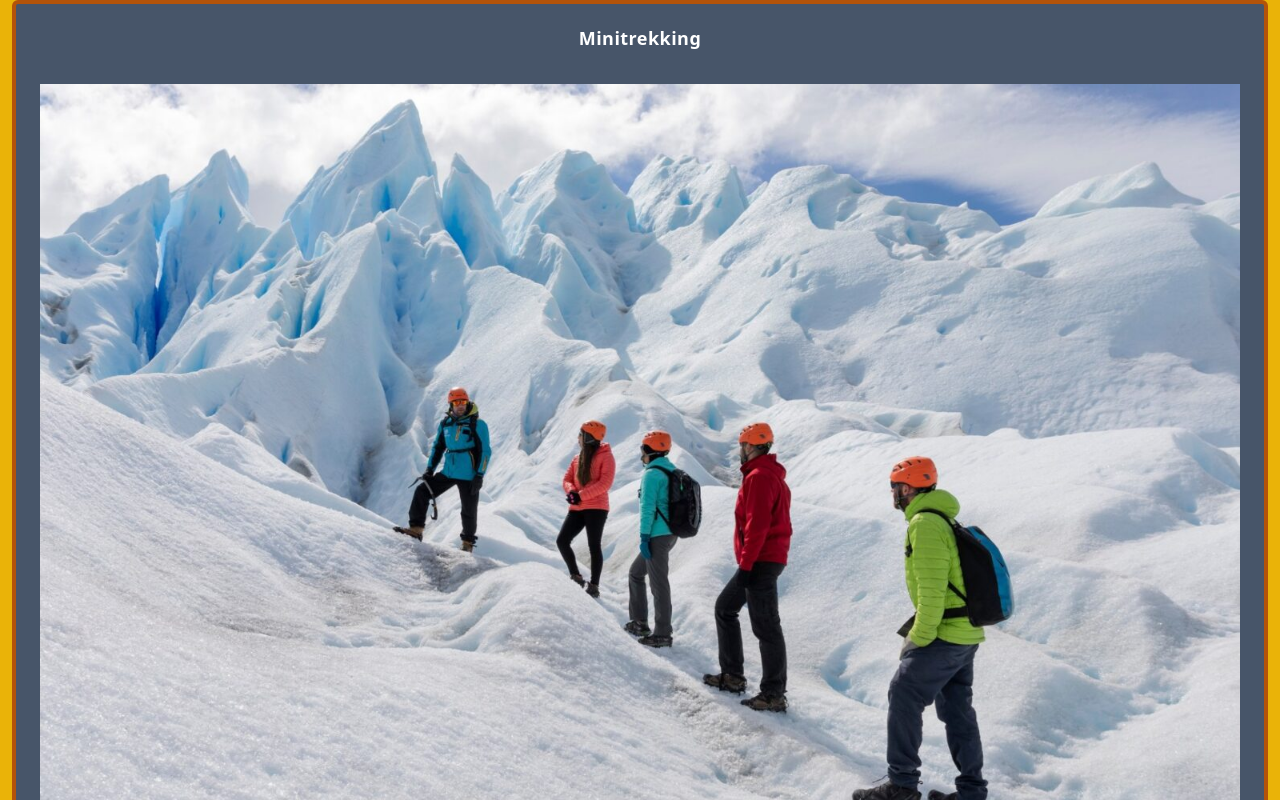
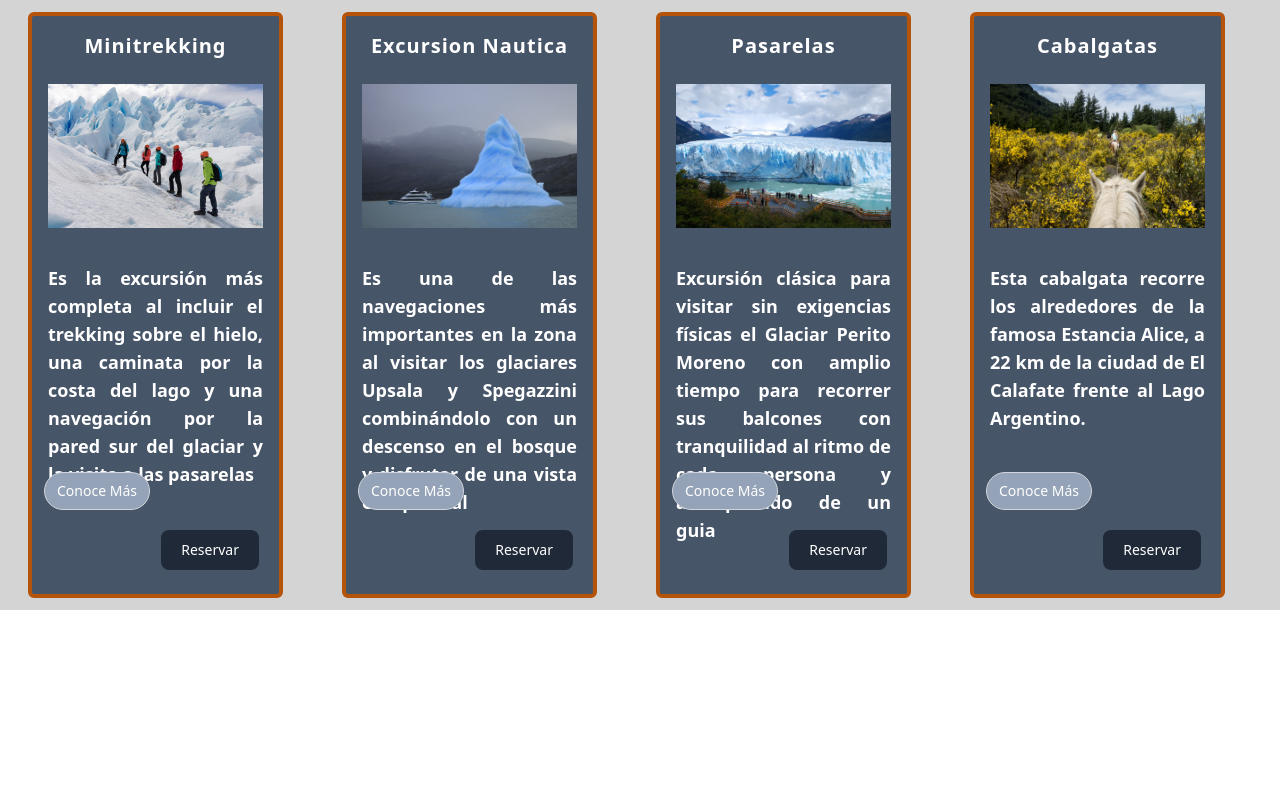
Before and after one commit to DulceNey/Proyecto-Andes, a React (Create React App) app: page / in a window 1280 px wide. Shown: the top 800 px of the page. Built offline with nearby package versions, Linux system fonts and the light colour scheme.

Commit message:
diseño responsivo de card

```diff
--- a/src/componentes/boton/Boton.js
+++ b/src/componentes/boton/Boton.js
@@ -2,7 +2,8 @@ import React from 'react'
 
 const Boton = () => {
 return (
-    <button type="button" className="text-white bg-gray-800 hover:bg-gray-900 focus:outline-none focus:ring-4 focus:ring-gray-300 font-medium rounded-lg text-sm px-5 py-2.5 my-3 mx-2 dark:bg-gray-800 dark:hover:bg-gray-700 dark:focus:ring-gray-700 dark:border-gray-700 float-right ">Reservar</button>
+    <button type="button" className="text-white bg-gray-800 hover:bg-gray-900 focus:outline-none focus:ring-4 focus:ring-gray-300 font-medium rounded-lg text-sm px-5 py-2.5 mt-2 mb-3 mx-3  dark:bg-gray-800 dark:hover:bg-gray-700 dark:focus:ring-gray-700 dark:border-gray-700 float-right
+    md:mr-5">Reservar</button>
 )
 }
 
--- a/src/componentes/cards/Cardlist.js
+++ b/src/componentes/cards/Cardlist.js
@@ -4,7 +4,7 @@ import Cards from './Cards';
 const Cardlist = ({data}) => {
   return (
     <>
-      <div className="w-screen h-100% flex flex-row flex-wrap justify-content  bg-yellow-500">
+      <div class="container" className="w-screen h-full flex flex-row flex-wrap justify-content  bg-neutral-300 overflow-hidden md:grid grid-cols-2 lg:grid-cols-3 xl:grid-cols-4 md:gap-2 md:px-4 md:py-3">
         {data.map((item) => (
           <Cards
             key={item.id}
--- a/src/componentes/cards/Cards.js
+++ b/src/componentes/cards/Cards.js
@@ -2,39 +2,42 @@ import React from "react";
 import Boton from "../boton/Boton";
 import { useState } from "react";
 
-const Cards = ({item}) => {
+const Cards = ({ item }) => {
   const [visible, setVisible] = useState(false);
 
   return (
     <figure
+      class="card-conteiner"
       key={item.id}
-      className=" max-w-130 h-150 border-solid border-4 border-amber-700 rounded-md gap-y-1 mx-3 mb-3 bg-slate-600 text-white flex-column"
+      className=" max-w-130 h-150 border-solid border-4 border-amber-700 rounded-md gap-y-1 mx-3 mb-3 bg-slate-600 text-white flex-column md:w-5/6 md:h-full md:gap-1 "
     >
-      <div className="h-130 p-1 m-2">
-        <h3 className="text-lg font-bold mb-2 p-2 text-center capitalize tracking-wide ">
+      <div class="card-body" className="h-130 p-1 m-2 md:max-h-100">
+        <h3 className="text-lg font-bold mb-2 p-2 text-center capitalize tracking-wide md:text-xl  md:font-semibold lg:font-bold md:tracking-wider md:h-6 md:mb-4 md:mt-0 md:pt-1">
           {item.nombre}
         </h3>
 
         <img
           src={item.imagen}
           alt={item.nombre}
-          className=" display-block w-screen h-auto p-3 mx-auto my-3 object-contain   "
+          className=" display-block w-screen h-auto p-3 mx-auto my-3 object-contain md:h-44 md:my-1 md:mx-0 md:p-1 "
         ></img>
       </div>
-      <figcaption className=" max-h-42 ">
-        <p className="font-medium text-lg text-justify px-4 pt-1 mt-2 mb-3  break-normal">
-
+      <figcaption class="card-footer" className=" h-36 md:h-44 md:mb-0 md:pb-1">
+        <div className="md:h-44 md:mb-4 lg:mb-4">
+          <p className="font-medium text-lg text-justify px-4 pt-1 mt-2 mb-3  break-normal  md:mb-1 md:font-semibold md:text-lg">
             {item.textoCorto}
           </p>
-
+        </div>
+        <div class="container-boton">
           <button
-          className="text-white w-26 h-25 bg-slate-400 border border-gray-300 focus:outline-none hover:bg-gray-100 focus:ring-4 focus:ring-gray-200 font-normal rounded-full text-sm px-3.5 py-2 m-2 ml-3 dark:bg-gray-800 dark:text-white dark:border-gray-600 dark:hover:bg-gray-700 dark:hover:border-gray-600 dark:focus:ring-gray-700 "
+            className="text-white w-26 h-25 bg-slate-400 border border-gray-300 focus:outline-none focus:ring-4  font-normal rounded-full text-sm px-4 py-2 m-2 ml-3 md:font-medium md:px-3 md:py-2 md:m-3 md:mt-4 md: mb-0 lg:mt-5"
             onClick={() => setVisible(true)}
           >
             Conoce Más
           </button>
-{visible?
-        <div className="bg-zinc-200 opacity-80 fixed inset-0 z-50 opacity-100 ">
+        </div>
+        {visible ? (
+          <div className="bg-zinc-200 fixed inset-0 z-50 opacity-100 ">
             <div className=" max-w-800 max-h-700">
               <div className="bg-white  flex flex-col  p-5 border-4 border-orange-700 rounded-xl ">
                 <div className=" max-h-500 max-w-600 flex flex-col text-lg text-zinc-600 mb-10">
@@ -42,8 +45,8 @@ const Cards = ({item}) => {
                     <svg
                       className="float-right"
                       xmlns="http://www.w3.org/2000/svg"
-                    width="24"
-                    height="24"
+                      width="36"
+                      height="36"
                       viewBox="0 0 24 24"
                     >
                       <path d="M16.192 6.344L11.949 10.586 7.707 6.344 6.293 7.758 10.535 12 6.293 16.242 7.707 17.656 11.949 13.414 16.192 17.656 17.606 16.424 13.364 12 17.606 7.758z" />
@@ -64,11 +67,10 @@ const Cards = ({item}) => {
                 </div>
               </div>
             </div>
-        </div> :null}
-
+          </div>
+        ) : null}
         <Boton />
       </figcaption>
-
     </figure>
   );
 };
--- a/src/componentes/cards/data.js
+++ b/src/componentes/cards/data.js
@@ -21,7 +21,7 @@ export const excursiones= [
         imagen:img3,
         nombre:"Pasarelas",
         texto:"Es una excursión ideal para visitar las pasarelas del Glaciar Perito Moreno desde El Calafate sin exigencias físicas y con amplio tiempo para recorrer los balcones con tranquilidad y al ritmo de cada persona,Nuestra excursión al glaciar inicia a las 7:00 a.m. desde su hotel en El Calafate brindándole amplio tiempo para recorrer este increíble lugar, con diversas paradas en puntos panorámicos dentro del Parque Nacional y la visita a las pasarelas, punto panorámico culminante. El recorrido de 78 km desde El Calafate hasta el glaciar es una sucesión de lagos, arroyos, bosques y montañas nevadas. Al llegar al final del recorrido, se arribará al extremo oeste de la Península de Magallanes, desde donde se inicia la caminata por las pasarelas que tienen una extensión total de 5.5 km. Las mismas están a distintos niveles y permiten contemplar el Perito Moreno desde diferentes perspectivas y balcones. Tendrán aproximadamente 5 horas para visitar las pasarelas y maravillarse con el Glaciar Perito Moreno desde su frente. Como servicio opcional, podrá incluir una navegación complementaria de una hora de duración frente a la pared norte del glaciar.",
-        textoCorto:"Excursión clásica para visitar sin exigencias físicas el Glaciar Perito Moreno desde El Calafate y con amplio tiempo para recorrer sus balcones con tranquilidad al ritmo de cada persona y acompañado de un guia",
+        textoCorto:"Excursión clásica para visitar sin exigencias físicas el Glaciar Perito Moreno con amplio tiempo para recorrer sus balcones con tranquilidad al ritmo de cada persona y acompañado de un guia",
     },
     {
         imagen:img4,
```
Lines whose indentation alone changed are shown as unchanged.
